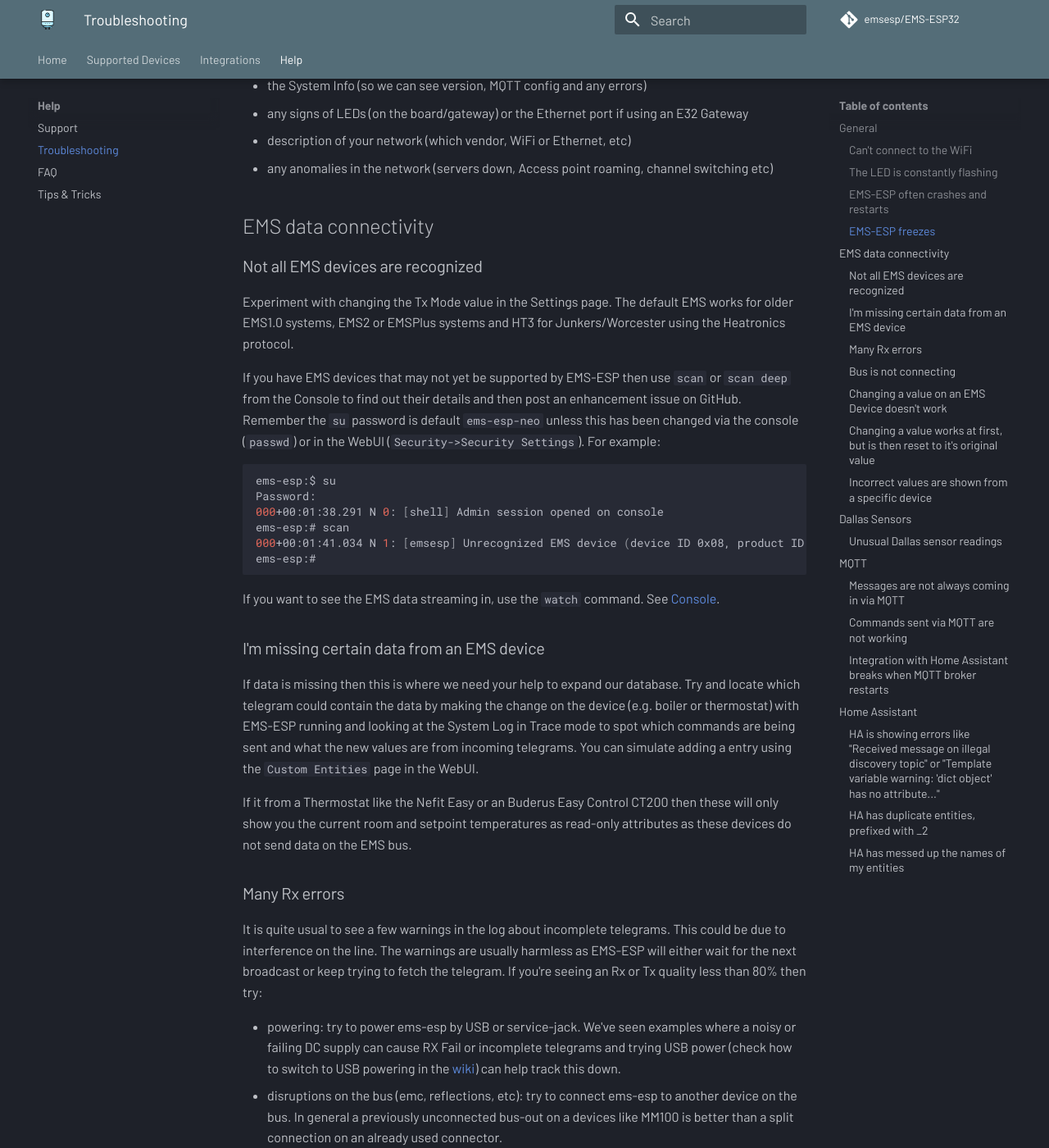
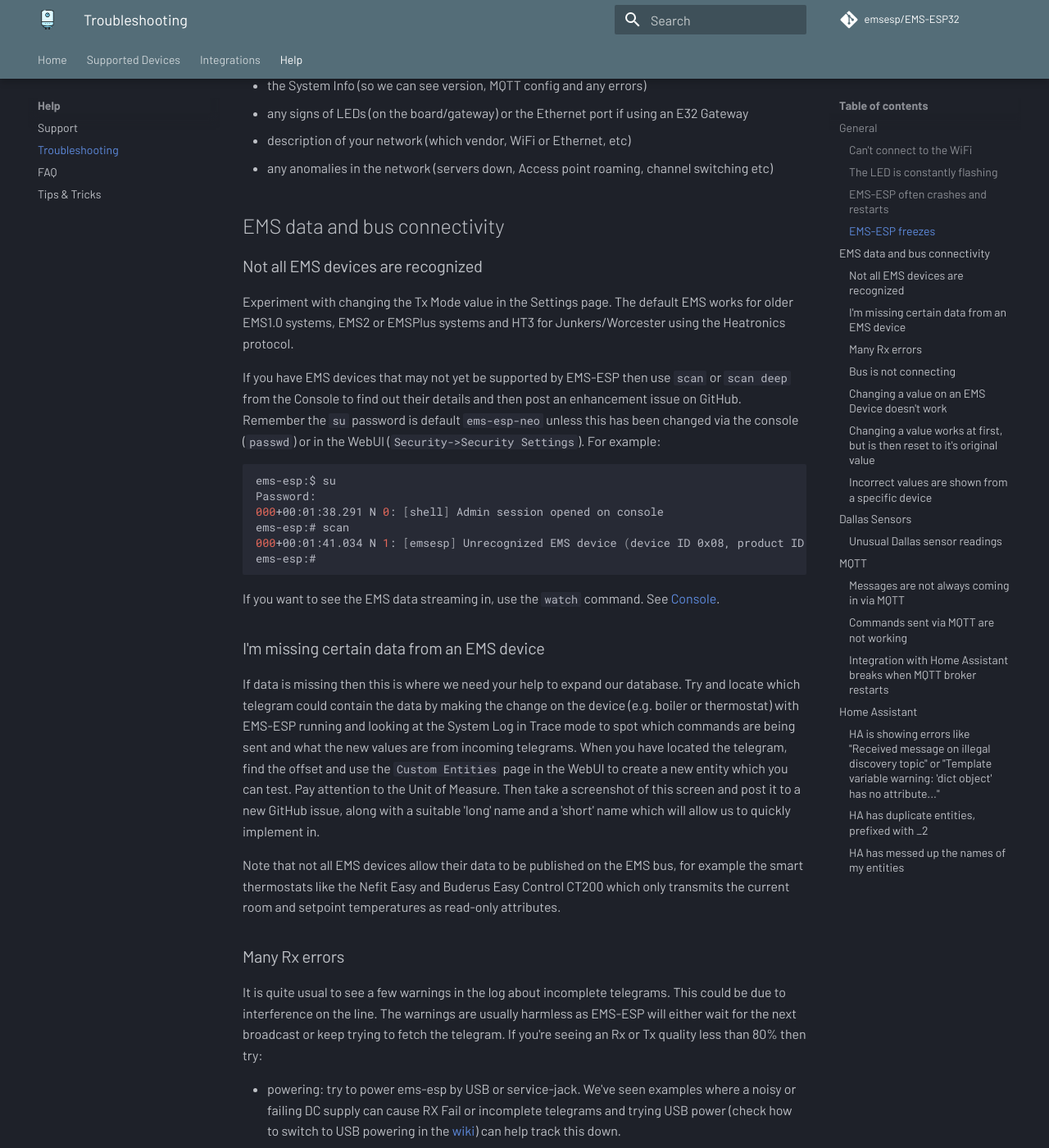
Before and after one commit to emsesp/docs, an MkDocs documentation site: the page built from docs/Troubleshooting.md, in a window 1280 px wide and 1400 px high, scrolled down 2046 px. Shown: the whole window at 82% size. Built offline with MkDocs 1.6.1 and Material for MkDocs 9.7.7, drawn with Linux system fonts in a browser that asks for light colours; comment, search, counter and statistics services are not loaded.

Commit message:
add note about custom entities

```diff
--- a/docs/Troubleshooting.md
+++ b/docs/Troubleshooting.md
@@ -50,7 +50,7 @@ If EMS-ESP becomes unresponsive, as in it appears to be active and hasn't restar
 - description of your network (which vendor, WiFi or Ethernet, etc)
 - any anomalies in the network (servers down, Access point roaming, channel switching etc)
 
-## EMS data connectivity
+## EMS data and bus connectivity
 
 ### Not all EMS devices are recognized
 
@@ -71,9 +71,9 @@ If you want to see the EMS data streaming in, use the `watch` command. See [Cons
 
 ### I'm missing certain data from an EMS device
 
-If data is missing then this is where we need your help to expand our database. Try and locate which telegram could contain the data by making the change on the device (e.g. boiler or thermostat) with EMS-ESP running and looking at the System Log in Trace mode to spot which commands are being sent and what the new values are from incoming telegrams. You can simulate adding a entry using the `Custom Entities` page in the WebUI.
+If data is missing then this is where we need your help to expand our database. Try and locate which telegram could contain the data by making the change on the device (e.g. boiler or thermostat) with EMS-ESP running and looking at the System Log in Trace mode to spot which commands are being sent and what the new values are from incoming telegrams. When you have located the telegram, find the offset and use the `Custom Entities` page in the WebUI to create a new entity which you can test. Pay attention to the Unit of Measure. Then take a screenshot of this screen and post it to a new GitHub issue, along with a suitable 'long' name and a 'short' name which will allow us to quickly implement in.
 
-If it from a Thermostat like the Nefit Easy or an Buderus Easy Control CT200 then these will only show you the current room and setpoint temperatures as read-only attributes as these devices do not send data on the EMS bus.
+Note that not all EMS devices allow their data to be published on the EMS bus, for example the smart thermostats like the Nefit Easy and Buderus Easy Control CT200 which only transmits the current room and setpoint temperatures as read-only attributes.
 
 ### Many Rx errors
 
```
